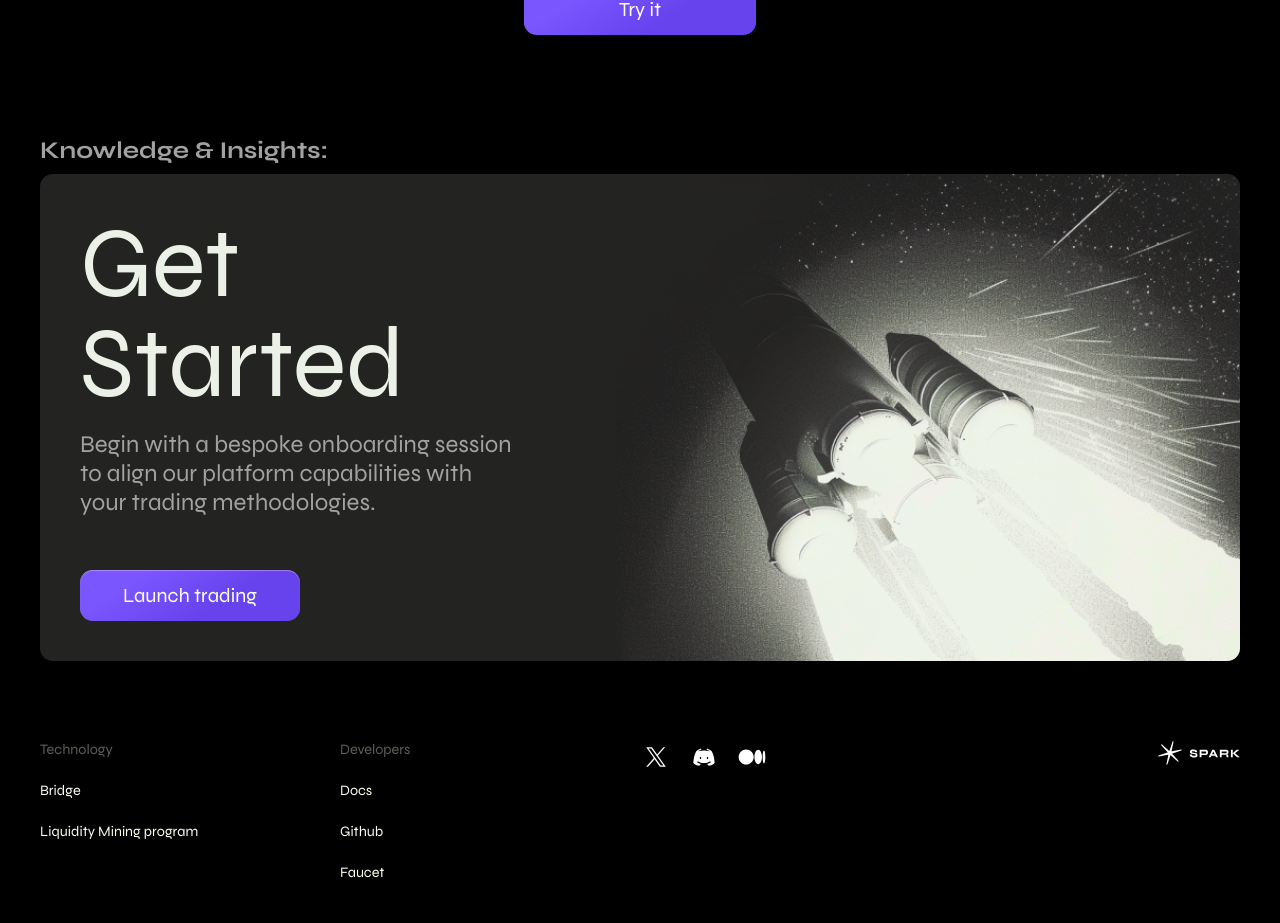
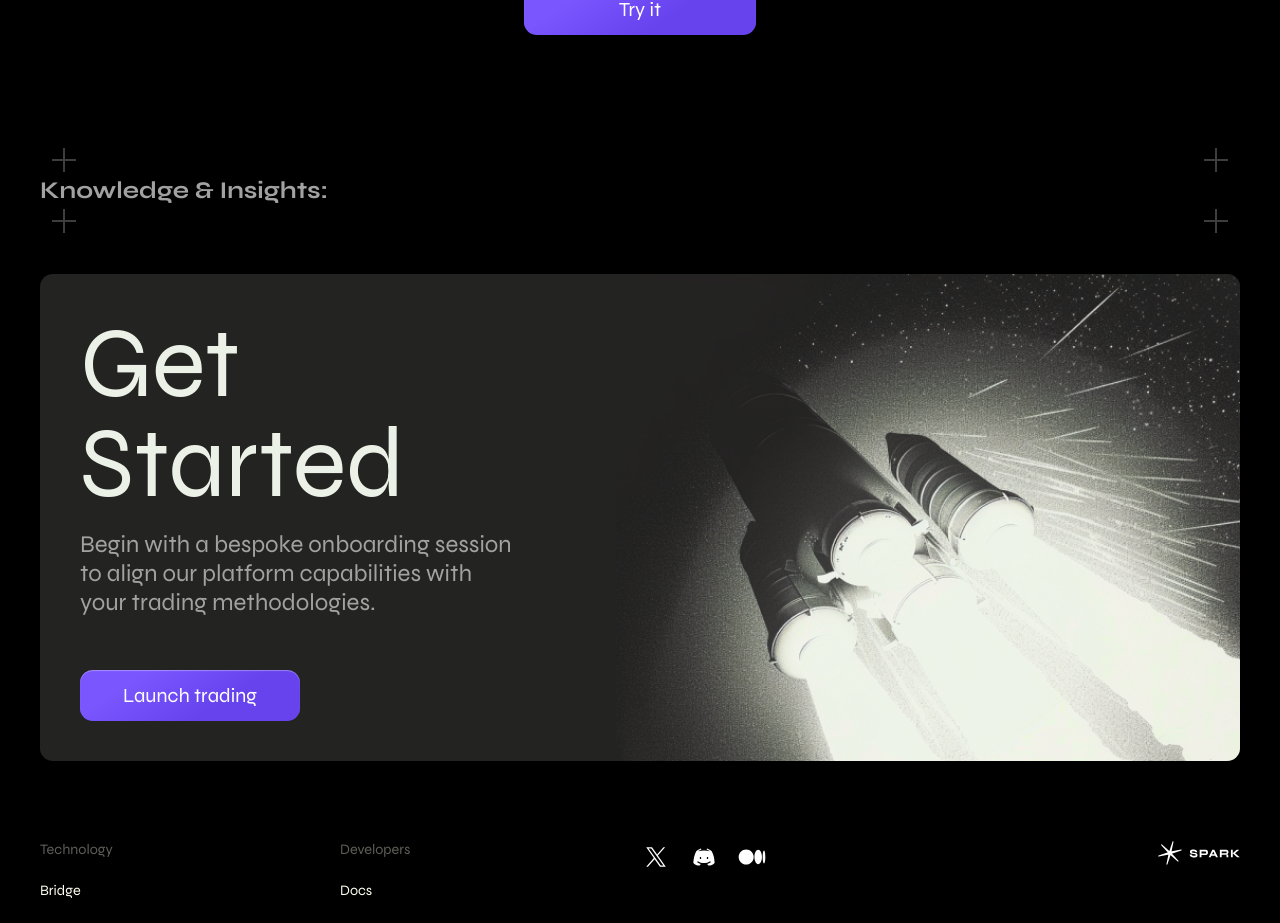
Before and after one commit to compolabs/spark-landing, a Next.js app: page / in a window 1280 px wide. Shown: the part 3393-4316 px from the top of the page. Built offline with nearby package versions, Linux system fonts and the light colour scheme.

Commit message:
resources-section: fix for using decoration plus component, base styles for container (#21)
Co-authored-by: anna.kuvarina <AnnaKuvarina>

```diff
--- a/src/core/components/LandingPage/ResourcesSection/ResourcesSection.tsx
+++ b/src/core/components/LandingPage/ResourcesSection/ResourcesSection.tsx
@@ -10,17 +10,25 @@ import theme from "@/core/styles/theme";
 const ResourcesSection = () => {
   return (
     <SectionWrapper>
-      <DecorationPlus>
-        <div id={getIdAnchor(SourceNames.Resources)} css={cssStyles.container}>
+      <div id={getIdAnchor(SourceNames.Resources)} css={cssStyles.container}>
+        <DecorationPlus>
           <h2 css={cssStyles.title}>Knowledge & Insights:</h2>
-        </div>
-      </DecorationPlus>
+        </DecorationPlus>
+      </div>
     </SectionWrapper>
   );
 };
 
 const cssStyles = {
   container: css`
+    padding: ${theme.spacing.custom[20]} 0 ${theme.spacing.extraHuge};
+    margin-bottom: ${theme.spacing.custom[20]};
+    position: relative;
+    width: 100%;
+
+    ${theme.media.tabletBreakPoint} {
+      padding: ${theme.spacing.custom[40]} 0;
+    }
   `,
   title: css`
     color: ${theme.colors.grey.light};
```
